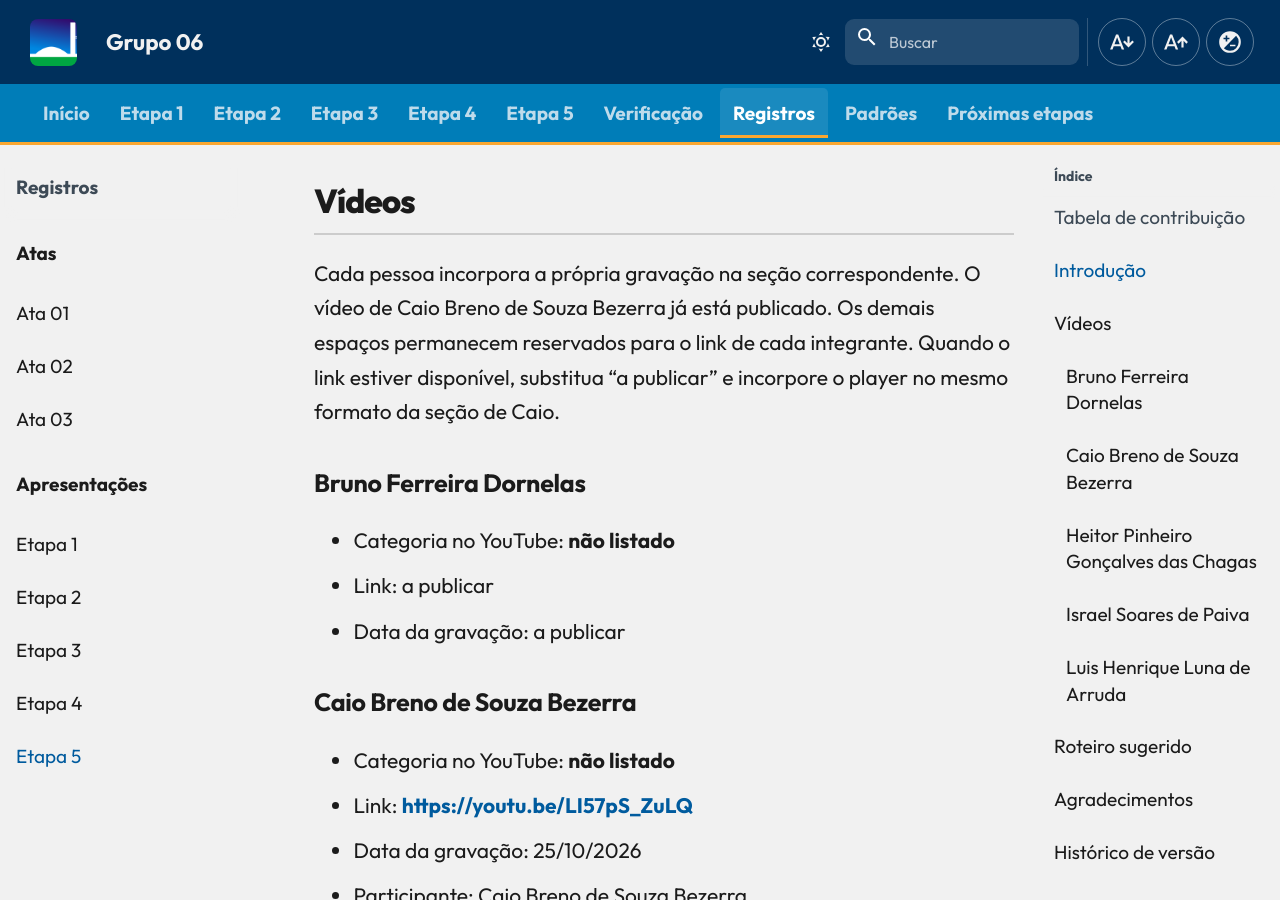
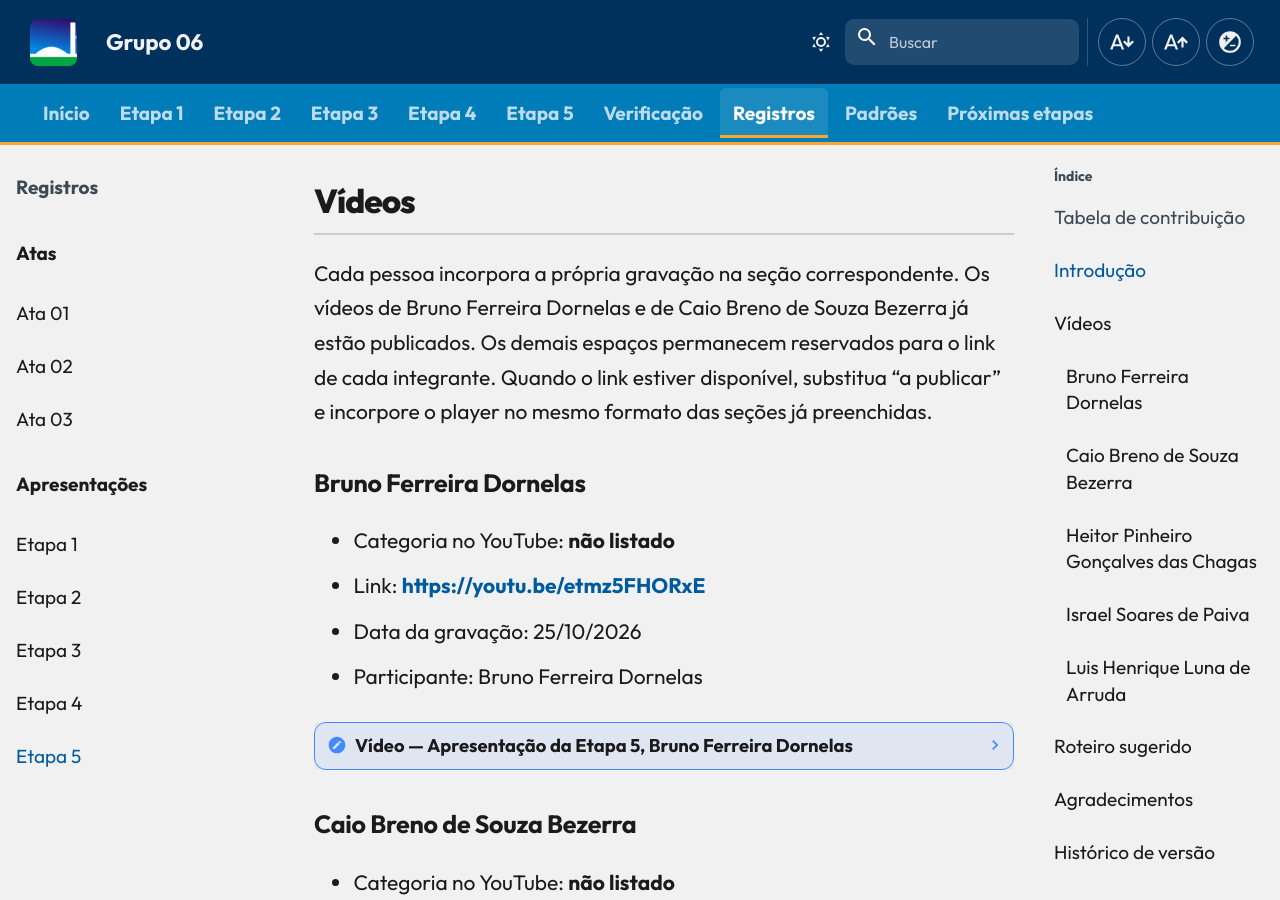
Before and after one commit to Interacao-Humano-Computador/2026.2-Grupo06, an MkDocs documentation site: the page built from docs/apresentacoes/etapa-05.md, in a window 1280 px wide and 900 px high, scrolled down 1893 px. Built offline with MkDocs 1.6.1 and Material for MkDocs 9.7.7, drawn with Linux system fonts in a browser that asks for light colours; comment, search, counter and statistics services are not loaded; some of the changed text lies outside the part shown.

Commit message:
docs: publica os videos da etapa 5 no YouTube nao listado
Inclui a apresentacao de Bruno e troca as gravacoes locais do storyboard e da analise de tarefas pelos links do YouTube.

```diff
--- a/docs/apresentacoes/etapa-05.md
+++ b/docs/apresentacoes/etapa-05.md
@@ -25,13 +25,28 @@
 
 ## Vídeos
 
-Cada pessoa incorpora a própria gravação na seção correspondente. O vídeo de Caio Breno de Souza Bezerra já está publicado. Os demais espaços permanecem reservados para o link de cada integrante. Quando o link estiver disponível, substitua “a publicar” e incorpore o player no mesmo formato da seção de Caio.
+Cada pessoa incorpora a própria gravação na seção correspondente. Os vídeos de Bruno Ferreira Dornelas e de Caio Breno de Souza Bezerra já estão publicados. Os demais espaços permanecem reservados para o link de cada integrante. Quando o link estiver disponível, substitua “a publicar” e incorpore o player no mesmo formato das seções já preenchidas.
 
 ### Bruno Ferreira Dornelas
 
 - Categoria no YouTube: **não listado**
-- Link: a publicar
-- Data da gravação: a publicar
+- Link: [https://youtu.be/etmz5FHORxE](https://youtu.be/etmz5FHORxE)
+- Data da gravação: 25/10/2026
+- Participante: Bruno Ferreira Dornelas
+
+??? note "Vídeo — Apresentação da Etapa 5, Bruno Ferreira Dornelas"
+
+    <div style="position: relative; width: 100%; padding-bottom: 56.25%; margin: 1.5rem 0; height: 0; overflow: hidden; border-radius: 0.8rem; box-shadow: 0 8px 24px rgba(10, 35, 66, 0.12);">
+      <iframe
+        loading="lazy"
+        style="position: absolute; top: 0; left: 0; width: 100%; height: 100%; border: 0;"
+        src="https://www.youtube-nocookie.com/embed/etmz5FHORxE"
+        title="Apresentação da Etapa 5 — Bruno Ferreira Dornelas"
+        allow="accelerometer; autoplay; clipboard-write; encrypted-media; gyroscope; picture-in-picture; web-share"
+        referrerpolicy="strict-origin-when-cross-origin"
+        allowfullscreen>
+      </iframe>
+    </div>
 
 ### Caio Breno de Souza Bezerra
 
@@ -90,6 +105,7 @@
 | Versão | Data | Descrição | Autor(es) | Revisor(es) |
 | :---: | :---: | --- | --- | --- |
 | `0.1` | 25/10/2026 | Criação da página da Etapa 5, com um espaço de vídeo por integrante e a gravação de Caio | [Caio Breno de Souza Bezerra](https://github.com/CaioBezerra-Dev) | — |
+| `0.2` | 25/10/2026 | Inclui a gravação individual de Bruno Ferreira Dornelas | [Caio Breno de Souza Bezerra](https://github.com/CaioBezerra-Dev) | — |
 
 ## Referências
 
```
Also changed, not shown: docs/apresentacoes/index.md (+2 -1 lines), docs/entrega-5/individual/caio/relato-analise-tarefas.md (+13 -6 lines), docs/entrega-5/individual/caio/relato-storyboard.md (+13 -6 lines), 2 other files.
